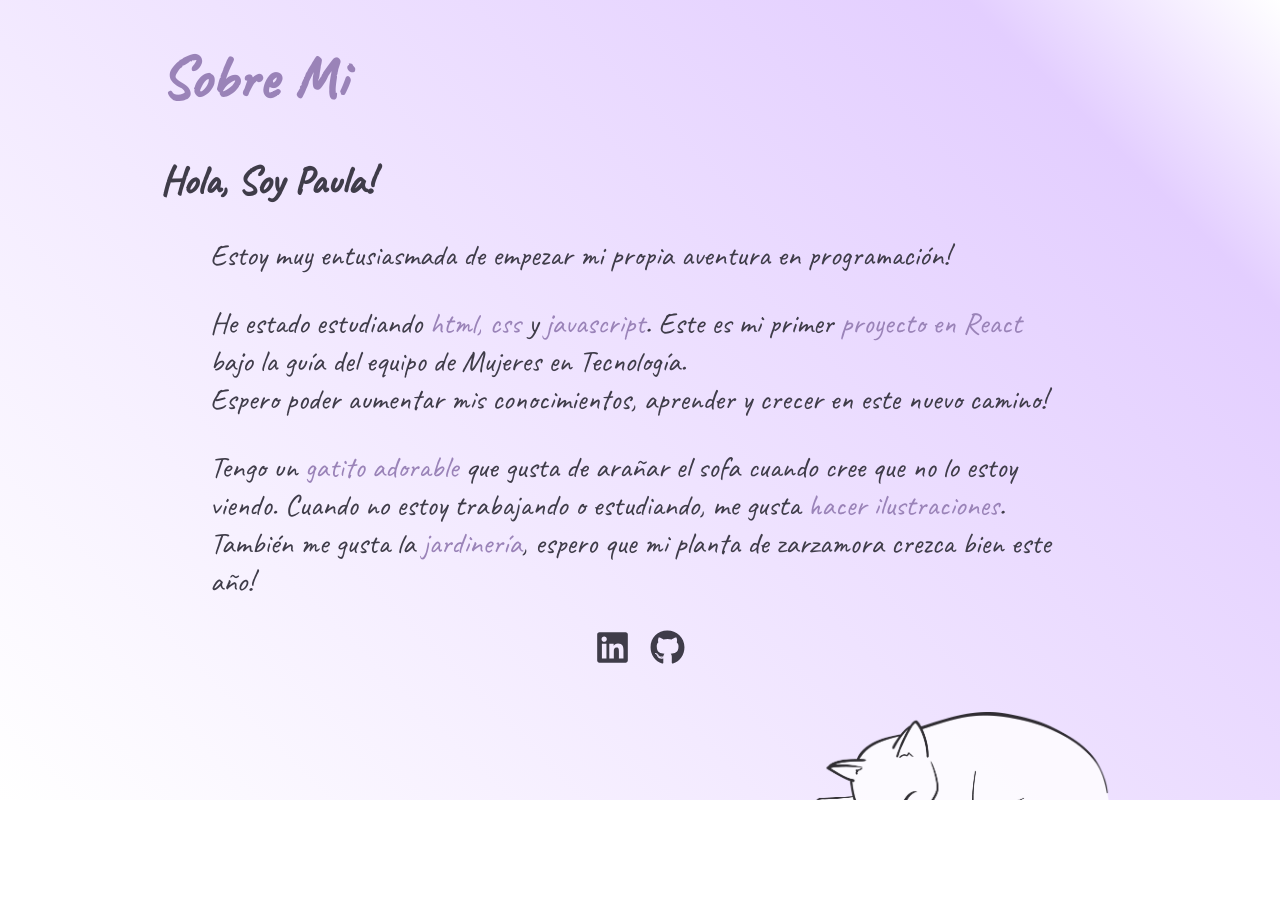
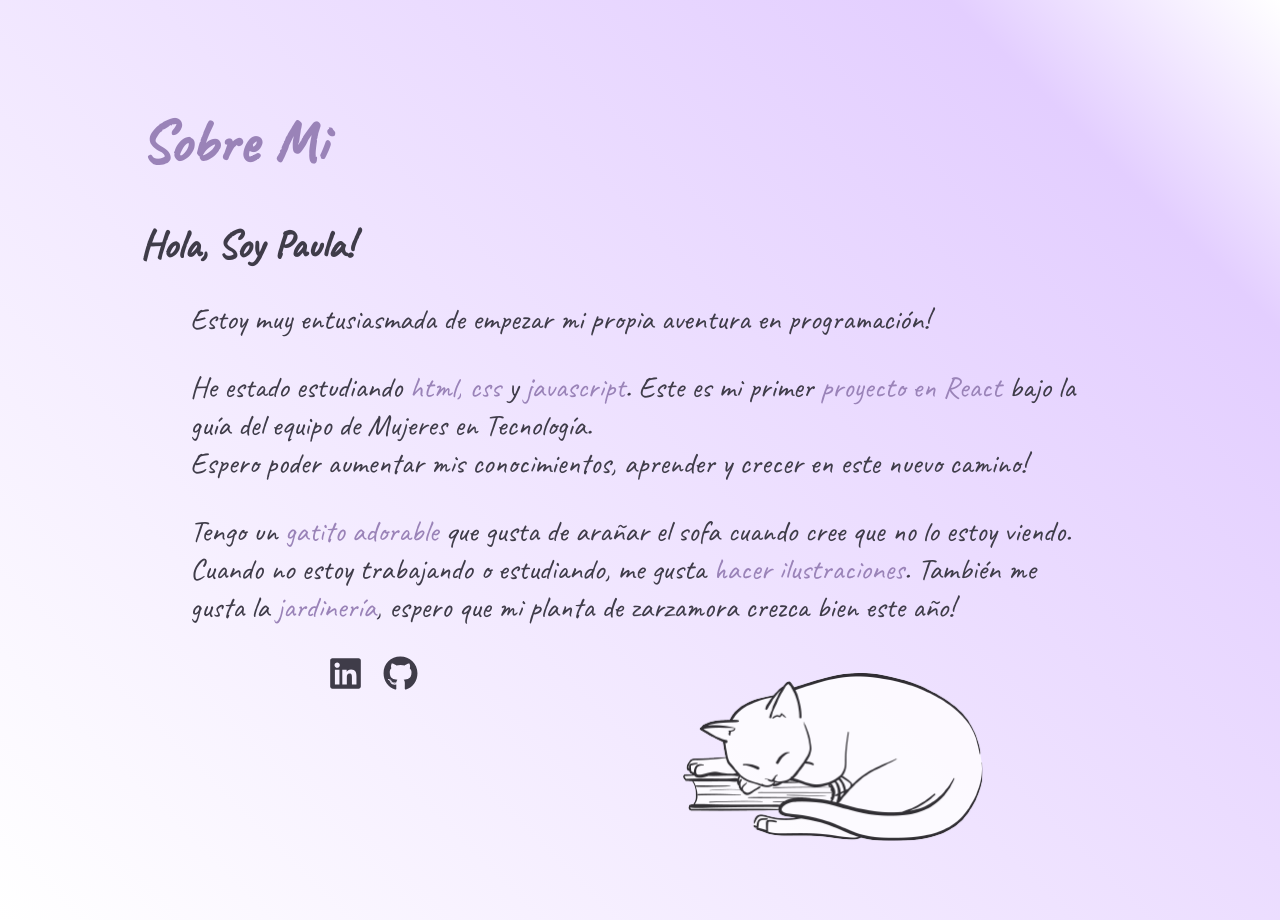
Before and after one commit to PauHiga/MeTQuiz, a React (Create React App) app: page /sobre-mi in a window 1280 px wide. Before the commit the page ends 800 px from the top, so only its background shows below. Built offline with nearby package versions, Linux system fonts and the light colour scheme.

Commit message:
fixed body height

```diff
--- a/src/App.css
+++ b/src/App.css
@@ -10,6 +10,7 @@ body{
   background: linear-gradient(45deg, rgba(255,255,255,1) 0%, rgba(246,236,251,1) 82%, rgba(255,255,255,1) 100%); */
   background: rgb(255,255,255);
   background: linear-gradient(45deg, rgba(255,255,255,1) 0%, rgba(227,206,255,1) 85%, rgba(255,255,255,1) 100%);
+  min-height: 100vh;
 }
 
 .purple-grey{
--- a/src/App.js
+++ b/src/App.js
@@ -6,8 +6,6 @@ import AboutMe from './pages/aboutme';
 import SobreMi from './pages/aboutme/sobre-mi';
 
 function App() {
-  // var userLang = navigator.language || navigator.userLanguage;
-  // alert ("The language is: " + userLang);
 
   return (
     <div className="App">
--- a/src/pages/aboutme/index.css
+++ b/src/pages/aboutme/index.css
@@ -1,12 +1,7 @@
 .aboutmebackground{
-    height: 100vh;
-    max-height: 900px;
-    max-width: 1000px;
-    overflow: auto;
-    /* display: flex;
-    flex-direction: column;
-    justify-content: space-around; */
-    margin:auto;
+    display: flex;
+    justify-content: center;
+
     text-align: left;
 }
 
@@ -16,17 +11,17 @@
 }
 
 .text-container{
-    margin: 20px;
+    margin:5vw;
+    max-width: 1000px;
 }
 
 .footer{
     display: flex;
-    justify-content: flex-end;
+    justify-content: space-around;
 }
 
 .links{
-    display: flex;
-    justify-content: center;
+    margin-left: 50px;
 }
 
 .links a{
--- a/src/pages/aboutme/index.js
+++ b/src/pages/aboutme/index.js
@@ -6,7 +6,6 @@ import { FaGithub } from "react-icons/fa";
 function AboutMe(){
 
     return (
-        <div className="center-on-screen">
             <div className="aboutmebackground grey">
                 <div className="text-container">
                     <h1 className='purple-grey'>About Me</h1>
@@ -15,19 +14,15 @@ function AboutMe(){
                     <p>I've been studying <span className='purple-grey'>html, css</span> and <span className='purple-grey'>javascript</span>. This is my first <span className='purple-grey'>React project</span>, with the guidance of the MeT camp group.<br/>
                     Looking forward to <span className='purple-grey'>increase my skills, learn and grow</span> in this new path!</p>
                     <p>I have an adorable <span className='purple-grey'>tabby cat</span> who loves to scratch the couch when is not being seen. When I am not working or studying, I like to <span className='purple-grey'>draw</span> small illustrations. I also like gardening -hope my <span className='purple-grey'>blackberries</span> grow nicely this year!-.</p>
-
-                    <div className='links'>
-                        <a href="https://www.linkedin.com/in/paula-gabriela-higa-214690249/"><span className='icon-social'><FaLinkedin/></span></a>
-                        <a href="https://github.com/PauHiga/MeTQuiz/"><span className='icon-social'><FaGithub/></span></a>
+                    <div className='footer'>
+                        <div className='links'>
+                            <a href="https://www.linkedin.com/in/paula-gabriela-higa-214690249/"><span className='icon-social'><FaLinkedin/></span></a>
+                            <a href="https://github.com/PauHiga/MeTQuiz/"><span className='icon-social'><FaGithub/></span></a>
+                        </div>
+                        <div className="cat"></div>
                     </div>
                 </div>
-
-                <div className='footer'>
-
-                    <div className="cat"></div>
-                </div>
             </div>
-        </div>
     )
 }
 
--- a/src/pages/aboutme/sobre-mi.js
+++ b/src/pages/aboutme/sobre-mi.js
@@ -6,7 +6,6 @@ import { FaGithub } from "react-icons/fa";
 function SobreMi(){
 
     return (
-        <div className="center-on-screen">
             <div className="aboutmebackground grey">
                 <div className="text-container">
                     <h1 className='purple-grey'>Sobre Mi</h1>
@@ -18,18 +17,16 @@ function SobreMi(){
 
                     <p>Tengo un <span className='purple-grey'>gatito adorable</span> que gusta de arañar el sofa cuando cree que no lo estoy viendo. Cuando no estoy trabajando o estudiando, me gusta  <span className='purple-grey'>hacer ilustraciones</span>. También me gusta la <span className='purple-grey'>jardinería</span>, espero que mi planta de zarzamora crezca bien este año!</p>
 
-                    <div className='links'>
-                        <a href="https://www.linkedin.com/in/paula-gabriela-higa-214690249/"><span className='icon-social'><FaLinkedin/></span></a>
-                        <a href="https://github.com/PauHiga/MeTQuiz/"><span className='icon-social'><FaGithub/></span></a>
+
+                    <div className='footer'>
+                        <div className='links'>
+                            <a href="https://www.linkedin.com/in/paula-gabriela-higa-214690249/"><span className='icon-social'><FaLinkedin/></span></a>
+                            <a href="https://github.com/PauHiga/MeTQuiz/"><span className='icon-social'><FaGithub/></span></a>
+                        </div>
+                        <div className="cat"></div>
                     </div>
                 </div>
-
-                <div className='footer'>
-
-                    <div className="cat"></div>
-                </div>
             </div>
-        </div>
     )
 }
 
--- a/src/pages/home/index.js
+++ b/src/pages/home/index.js
@@ -18,7 +18,6 @@ function Home(){
     }
 
     // userLang.startsWith("es-") ? idioma = "/sobre-mi" : idioma = "/about-me"
-
     // userLang.startsWith("es-") ? idiomatext = "Sobre Mí" : idiomatext = "About Me"
 
     console.log(userLang);
```
Also changed, not shown: src/pages/aboutme/images/cat.png.
